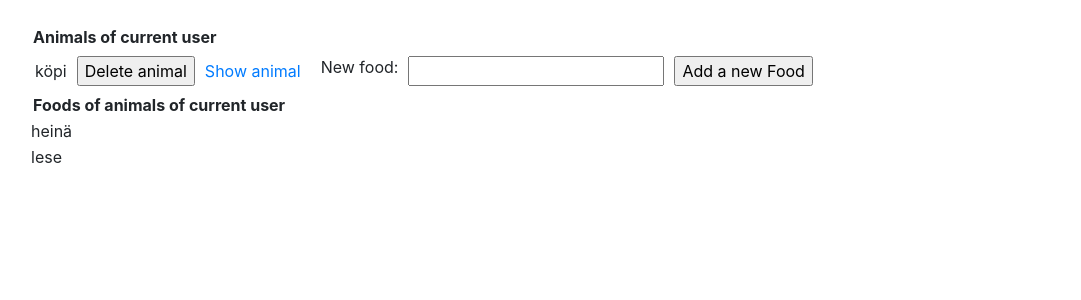
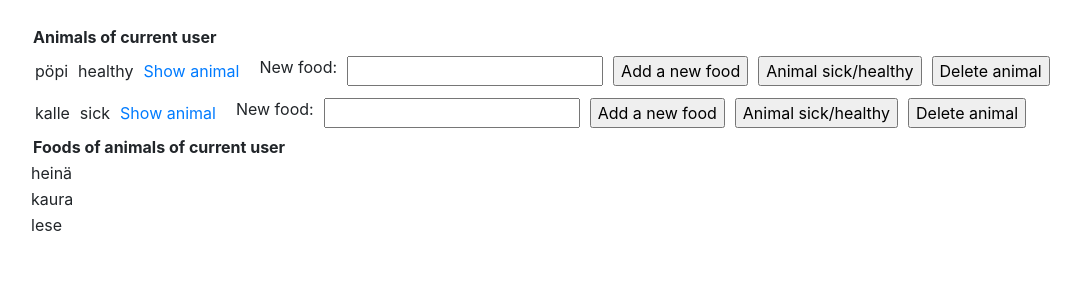
Before and after one commit to AgdaHTH/ruokintasovellus, a Flask app: page /animals/current/ in a window 1280 px wide. Shown: the part 56-356 px from the top of the page, without its empty margins (55-1136 px from the left). Run offline with Flask 2, Linux system fonts and the light colour scheme; a user stored in the database is signed in; data comes from the database, SQL or seed files in the repository; lists and menus that the app fills with data are empty; some libraries are stand-ins or nearby versions.

Commit message:
Added a possibility to mark animal as sick/healthy

```diff
--- a/application/animals/forms.py
+++ b/application/animals/forms.py
@@ -2,13 +2,13 @@ from flask_wtf import FlaskForm
 from wtforms import StringField, validators
 
 class AnimalForm(FlaskForm):
-    name = StringField("Animal name", [validators.Length(min=2)])
+    name = StringField("Animal name", [validators.Length(min=2, max=30)])
 
     class Meta:
         csrf = False
 
 class UserForm(FlaskForm):
-    name = StringField("Name", [validators.Length(min=30)])
+    name = StringField("Name", [validators.Length(min=2, max=30)])
     username = StringField("Username", [validators.Length(min=2, max=30)])
     password = StringField("Password", [validators.Length(min=2, max=20)])
 
--- a/application/animals/views.py
+++ b/application/animals/views.py
@@ -31,6 +31,7 @@ def animals_show_animal(animal_id):
         animal = Animal.query.get(animal_id), foods = Food.find_foods(animal_id))
 
 @app.route("/animals/delete/<animal_id>", methods=["GET"])
+@login_required
 def animals_delete(animal_id):
 
     animal = Animal.query.get(animal_id)
@@ -94,3 +95,16 @@ def food_add(animal_id):
     db.session().commit()
 
     return redirect(url_for("current_animals"))
+
+@app.route("/animals/<animal_id>/", methods=["POST"])
+def animals_set_sick(animal_id):
+
+    animal = Animal.query.get(animal_id)
+    if animal.sick == False:
+	    animal.sick = True
+    else:
+        animal.sick = False
+
+    db.session().commit()
+
+    return redirect(url_for("current_animals"))
--- a/application/auth/models.py
+++ b/application/auth/models.py
@@ -41,14 +41,14 @@ class User(Base):
         response = []
 
         for row in res:
-            response.append({"id":row[0], "time1":row[1], "time2":row[2], "name":row[3]})
+            response.append({"id":row[0], "time1":row[1], "time2":row[2], "name":row[3], "sick":row[5]})
         return response
 
     @staticmethod
     def find_foods_of_current_user(account_id):
         stmt = text("SELECT Food.name FROM Food"
-        " LEFT JOIN association ON association.food_id = Food.id"
-        " LEFT JOIN Animal ON Animal.id = association.animal_id"
+        " LEFT JOIN animalsfoods ON animalsfoods.food_id = Food.id"
+        " LEFT JOIN Animal ON Animal.id = animalsfoods.animal_id"
         " LEFT JOIN Account ON Account.id = Animal.account_id"
         " WHERE Account.id = :account_id"
         " GROUP BY Food.name").params(account_id=account_id)
--- a/application/templates/animals/current.html
+++ b/application/templates/animals/current.html
@@ -13,17 +13,27 @@
 <table cellspacing="4" cellpadding="5">
     <tr>
       <td>{{ animal.name }}</td>
-      <td><form method="GET" action="{{ url_for('animals_delete', animal_id=animal.id) }}">
-        <input type="submit" value="Delete animal"/></form></td>
+      {% if animal.sick == 1 %}
+      <td>sick</td>
+      {% else %}
+      <td>healthy</td>
+      {% endif %}
       <td><a href="{{ url_for('animals_show_animal', animal_id=animal.id) }}">Show animal</a></td>
       <td></td>
       <form method="POST" action="{{ url_for('food_add', animal_id=animal.id) }}">
         <td> {{ form.name.label }} </td>
         <td> {{ form.name }}   </td>
         <td colspan="2">
-          <input type="submit" value="Add a new Food"/>
+          <input type="submit" value="Add a new food"/>
         </td>
       </form>
+      <td>
+        <form method="POST" action="{{ url_for('animals_set_sick', animal_id=animal.id) }}">
+          <input type="submit" value="Animal sick/healthy"/>
+        </form>
+            </td>
+        <td><form method="GET" action="{{ url_for('animals_delete', animal_id=animal.id) }}">
+            <input type="submit" value="Delete animal"/></form></td>
     </tr>
   </table>
 {% endfor %}
```
Also changed, not shown: application/animals/models.py (+7 -7 lines), application/templates/animals/list.html (+10 -3 lines), application/templates/animals/show.html (+7 -2 lines), README.md, application/animals.db, 1 other file.
